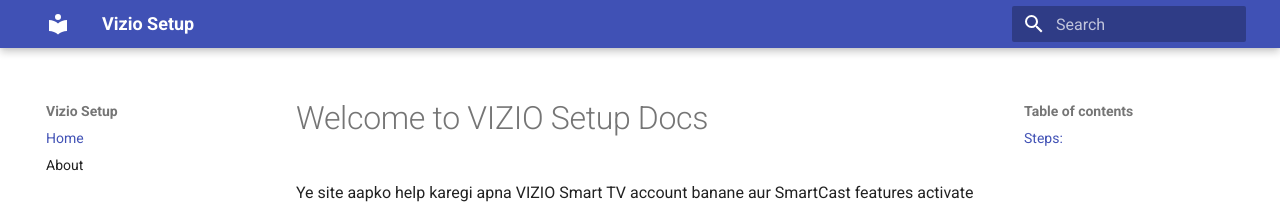
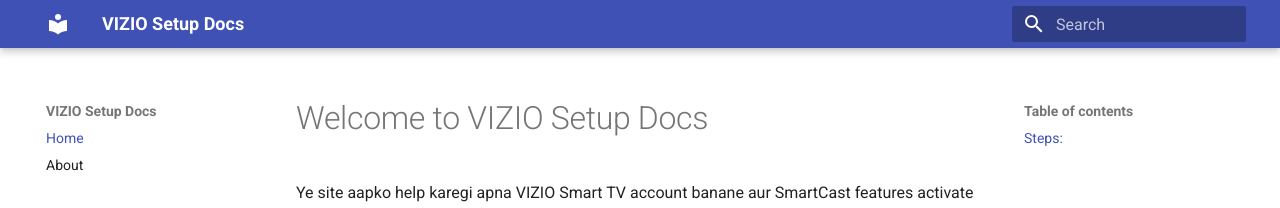
Before and after one commit to help-guide/newviziomd, an MkDocs documentation site: the page built from docs/index.md, in a window 1280 px wide. Shown: the top 208 px of the page. Built offline with MkDocs 1.6.1 and Material for MkDocs 9.7.7, drawn with Linux system fonts in a browser that asks for light colours.

Commit message:
Update mkdocs.yml

```diff
--- a/mkdocs.yml
+++ b/mkdocs.yml
@@ -1,7 +1,8 @@
-site_name: Vizio Setup
-theme:
-  name: material
+site_name: VIZIO Setup Docs
 
 nav:
   - Home: index.md
   - About: about.md
+
+theme:
+  name: material
```
